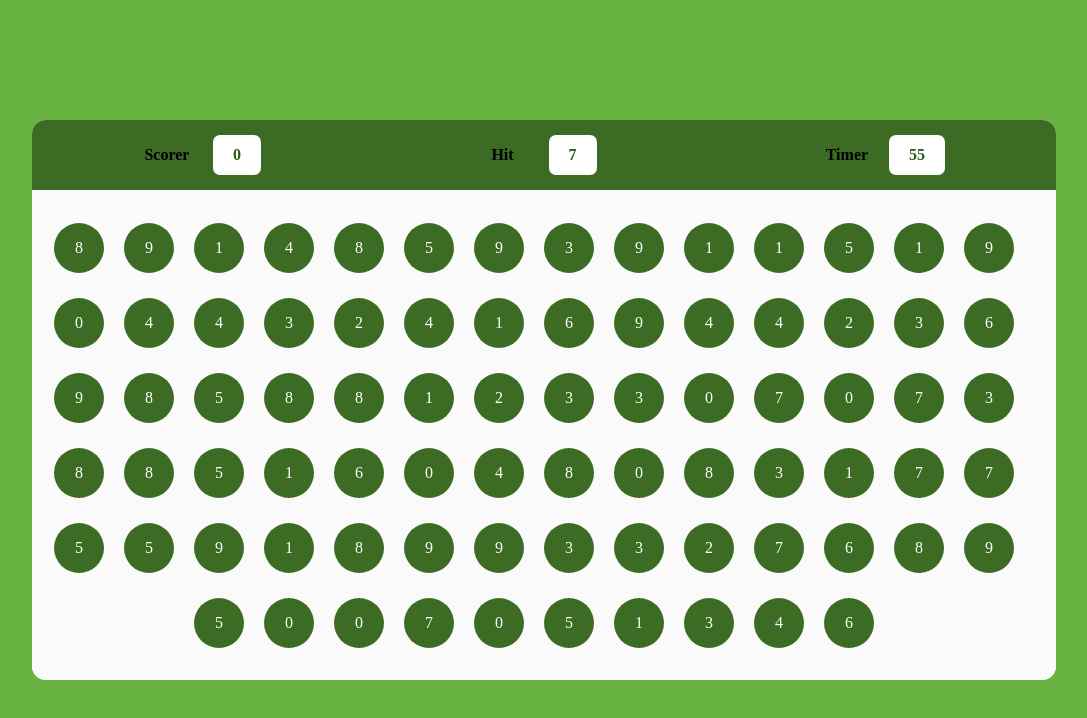
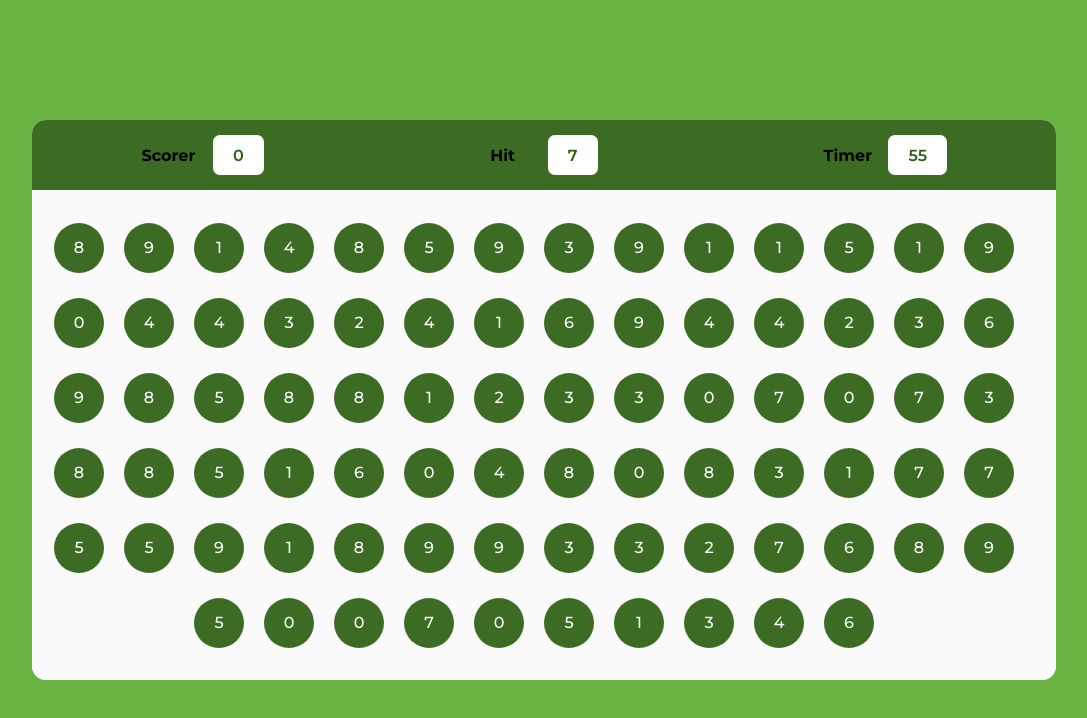
Before and after one commit to Ramrup01/Bubble-game, a plain HTML site: page index.html in a window 1280 px wide. Shown: the whole page, without its empty margins (96-1183 px from the left). Drawn offline with Linux system fonts and the light colour scheme.

Commit message:
Update style.css

```diff
--- a/style.css
+++ b/style.css
@@ -1,7 +1,9 @@
+@import url('https://fonts.googleapis.com/css2?family=Montserrat:ital,wght@0,100..900;1,100..900&display=swap');
+
 *{
     margin: 0;
     padding: 0;
-    font-family: 'Montserrat';
+    font-family: "Montserrat", sans-serif;
     box-sizing: border-box;
 }
 
```
